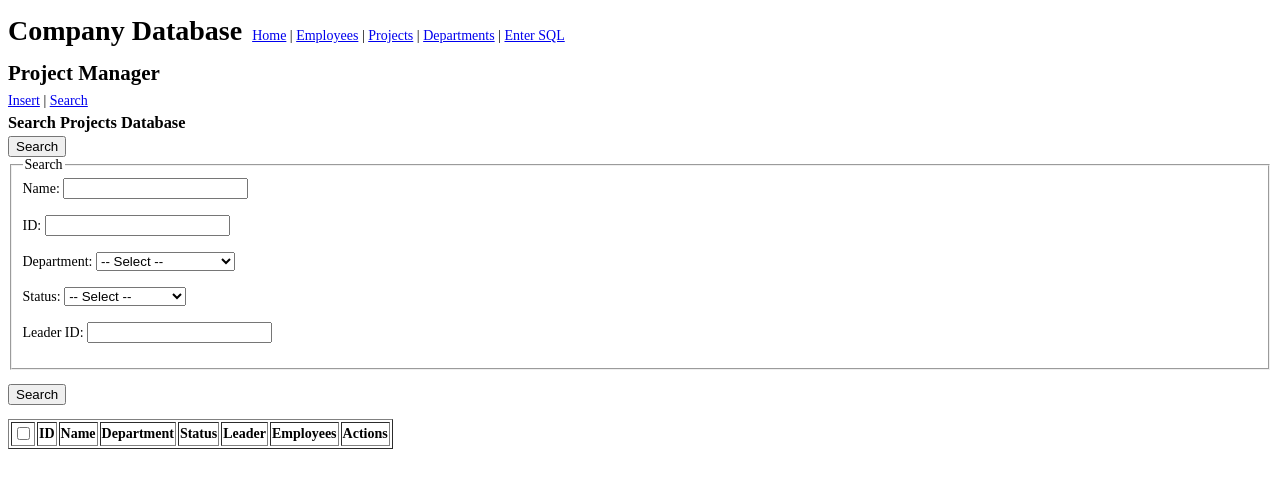
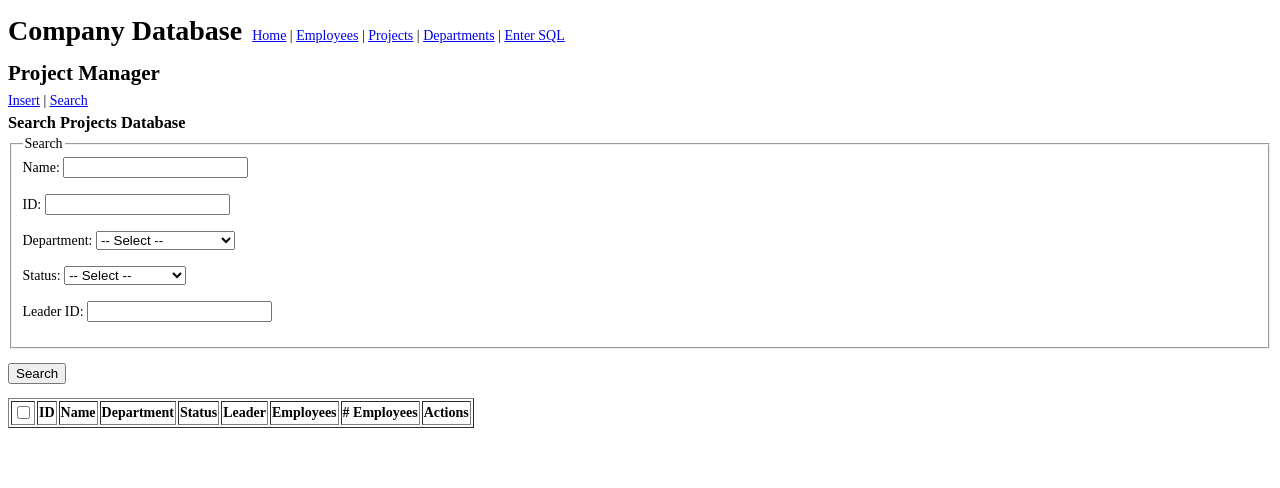
Before and after one commit to jdbren/database-project, a Flask app: page /project/search in a window 1280 px wide. Shown: the top 488 px of the page. Run offline with Flask 3, Linux system fonts and the light colour scheme; tables that the repository leaves empty hold one stand-in row (values such as "Sample post"); lists and menus that the app fills with data are empty; some libraries are stand-ins or nearby versions.

Commit message:
add num employees to projects

```diff
--- a/app/project.py
+++ b/app/project.py
@@ -79,7 +79,8 @@ def search_project():
     query = '''
         SELECT p.ID, p.Name, p.Department, p.Status,
             CONCAT(e.FirstName, ' ', e.LastName) AS Leader,
-            GROUP_CONCAT(CONCAT(emp.FirstName, ' ', emp.LastName, ' (', er.Role, ')') SEPARATOR ', ') AS Employees
+            GROUP_CONCAT(CONCAT(emp.FirstName, ' ', emp.LastName, ' (', er.Role, ')') SEPARATOR ', ') AS Employees,
+            COUNT(emp.ID) AS NumEmployees
         FROM Projects p
         JOIN Employees e ON p.Leader = e.ID
         LEFT JOIN EmployeeRoles er ON p.ID = er.ProjectID
--- a/app/templates/project/search.html
+++ b/app/templates/project/search.html
@@ -18,9 +18,6 @@
   <h3>Search Projects Database</h3>
   <!-- Basic Search Form -->
   <form action="/project/search" method="GET">
-    <div>
-      <button type="submit">Search</button>
-    </div>
     <fieldset>
       <legend>Search</legend>
 
@@ -70,6 +67,7 @@
         <th>Status</th>
         <th>Leader</th>
         <th>Employees</th>
+        <th># Employees</th>
         <th>Actions</th>
       </tr>
     </thead>
@@ -85,6 +83,7 @@
         <td>{{ project.Status }}</td>
         <td>{{ project.Leader }}</td>
         <td>{{ project.Employees }}</td>
+        <td>{{ project.NumEmployees }}</td>
         <td>
           <a href="/project/{{ project.ID }}">Details</a>
           <a href="/project/{{ project.ID }}/edit">Update</a>
```
